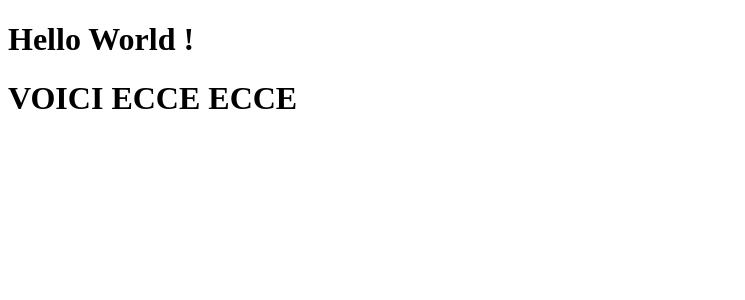
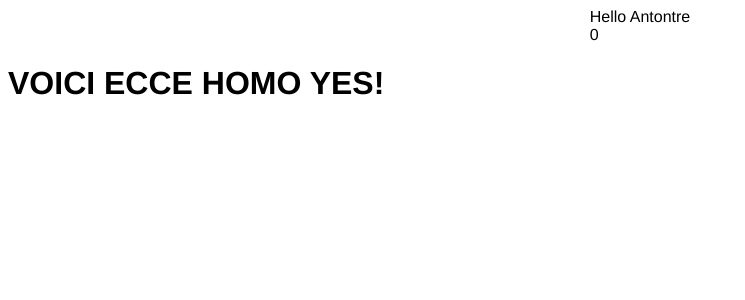
Before and after one commit to antontre1/webpack-react, a React app: page / in a window 1280 px wide. Shown: the top 300 px of the page, without its empty margins (0-745 px from the left). Built offline with nearby package versions, Linux system fonts and the light colour scheme.

Commit message:
premier component react fonctionnel

```diff
--- /dev/null
+++ b/assets/stylesheets/application.scss
@@ -0,0 +1,13 @@
+body {
+  font-family: Helvetica;
+}
+
+#root {
+  display: flex;
+  align-items: center;
+  justify-content: center;
+}
+
+.clicked {
+  color: red;
+}
--- a/src/index.html
+++ b/src/index.html
@@ -2,6 +2,10 @@
 <html lang="en">
 
 <head>
+  <meta charset="UTF-8">
+  <link rel="stylesheet" href="https://cdnjs.cloudflare.com/ajax/libs/font-awesome/6.1.2/css/all.min.css"
+    integrity="sha512-1sCRPdkRXhBV2PBLUdRb4tMg1w2YPf37qatUFeS7zlBy7jJI8Lf4VHwWfZZfpXtYSLy85pkm9GaYVYMfw5BC1A=="
+    crossorigin="anonymous" referrerpolicy="no-referrer" />
   <title>
     <%= htmlWebpackPlugin.options.title %>
   </title>
@@ -9,7 +13,7 @@
 
 <body>
   <div id="root"></div>
-  <h1>VOICI ECCE ECCE</h1>
+  <h1>VOICI ECCE HOMO YES!</h1>
 </body>
 
 </html>
--- a/src/index.js
+++ /dev/null
@@ -1,7 +0,0 @@
-import React from 'react'
-import ReactDOM from 'react-dom'
-
-ReactDOM.render(
-  <h1>Hello World !</h1>,
-  document.getElementById('root')
-)
--- /dev/null
+++ b/src/index.jsx
@@ -0,0 +1,51 @@
+import React, { Component } from 'react'
+import { createRoot } from 'react-dom/client';
+import '../assets/stylesheets/application.scss';
+
+
+// const Hello = (props) => {
+//   return  <h1>Hello {props.name} !</h1>;
+// }
+
+
+class Hello extends Component {
+
+  constructor(props) {
+    super(props)
+    this.state = {
+      clicked: false,
+      counter: 0
+    }
+  }
+
+  // si l'on écrit simplement handleClick() pour définir la fonction, le this correspondra à la fonction elle même
+  // si l'on écrit en ES6 handleClick = () => {} , alors on aura le this qui équivaut à l'instance de la classe dans laquelle nous sommes
+  // we define a new state in the compoonent --> react will update automatically
+  handleClick = () => {
+    console.log("ok clicked")
+    this.setState({
+      clicked: !this.state.clicked,
+      counter: this.state.counter + 1
+    })
+  }
+
+  render() {
+    return (
+      <div className="wrapper">
+        <div className = { this.state.clicked ? 'clicked' : null } onClick={ this.handleClick }> Hello { this.props.name } </div>
+        <div className="counter-value"> { this.state.counter } </div>
+      </div>
+    )
+  }
+
+}
+
+
+const container = document.getElementById('root')
+const root = createRoot(container);
+
+if (root) {
+  root.render(
+    <Hello name = "Antontre" />
+  )
+}
--- a/webpack.config.js
+++ b/webpack.config.js
@@ -1,33 +1,51 @@
 const path = require('path')
 const HtmlWebpackPlugin = require('html-webpack-plugin')
-const { CleanWebpackPlugin } = require('clean-webpack-plugin')
-const webpack = require('webpack')
 
 module.exports = {
+  entry: './src/',
   mode: 'development',
   devServer: {
     historyApiFallback: true,
-    // contentBase: path.resolve(__dirname, './dist'),
     open: true,
     compress: true,
     port: 8080,
-    // contentBase: path.join(__dirname, './dist'),
     hot: true,
   },
-  entry: {
-    main: path.resolve(__dirname, './src/index.js'),
+  output: {
+    path: path.resolve(__dirname, 'dist'),
+    filename: 'mybundle.js'
   },
-  output: {
-  path: path.resolve(__dirname, './dist'),
-  filename: '[name].bundle.js',
+  module: {
+    rules: [
+      {
+        test: /\.jsx?$/,
+        exclude: /node_modules/,
+        use: {
+          loader: "babel-loader",
+          options: {
+            presets: ['@babel/preset-env', '@babel/preset-react']
+          }
+        }
+      },
+      {
+        test: /\.s[ac]ss$/i,
+        use: [
+          // Creates `style` nodes from JS strings
+          "style-loader",
+          // Translates CSS into CommonJS
+          "css-loader",
+          // Compiles Sass to CSS
+          "sass-loader",
+        ],
+      },
+    ]
+  },
+  resolve: {
+    extensions: [ '.js', '.jsx' ]
   },
   plugins: [
     new HtmlWebpackPlugin({
-      title: 'webpack Boilerplate',
-      template: path.resolve(__dirname, './src/index.html'), // template file
-      filename: 'index.html', // output file
+      template: path.join(__dirname, "src", "index.html"),
     }),
-    new CleanWebpackPlugin(),
-    new webpack.HotModuleReplacementPlugin(),
   ],
 }
```
Also changed, not shown: package.json (+9 -2 lines), src/components/app.jsx (added), 4 other files (tests, documents, lock files or other folders).
